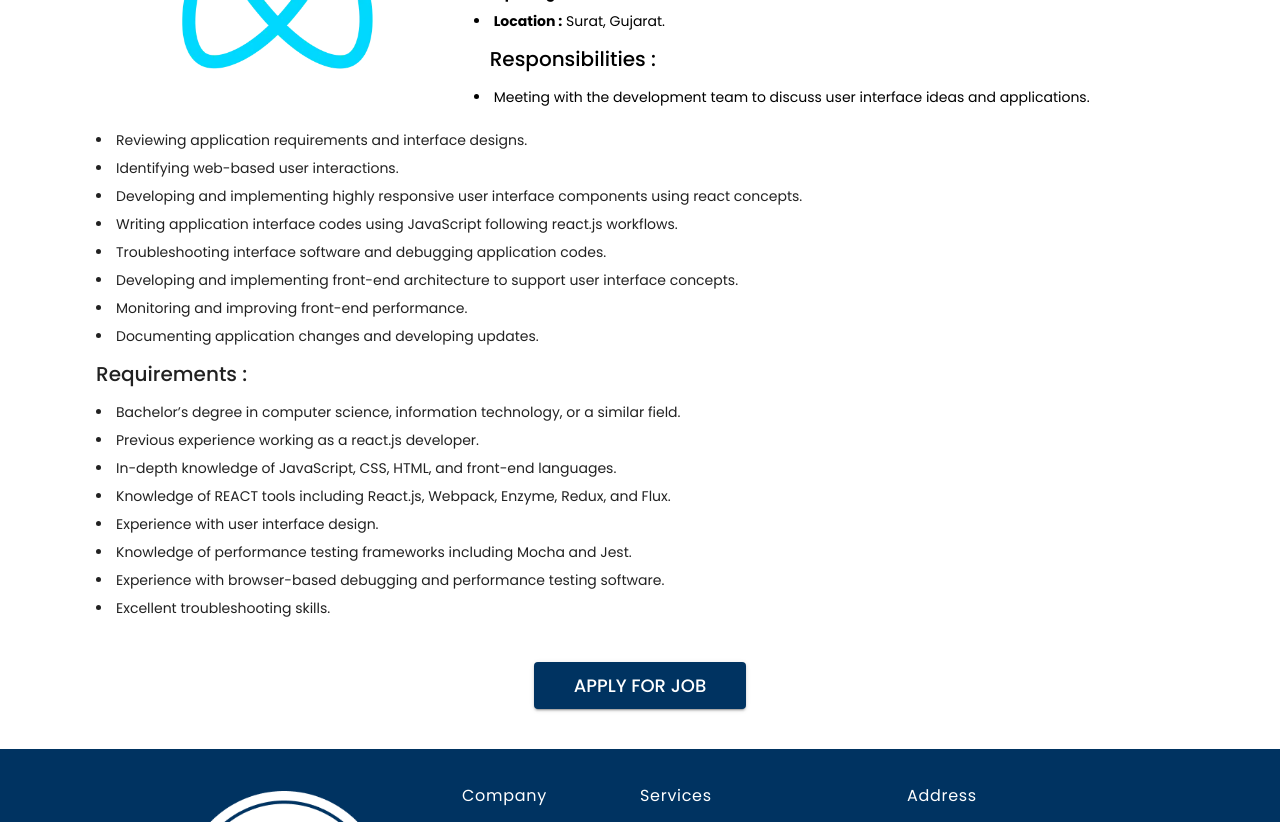
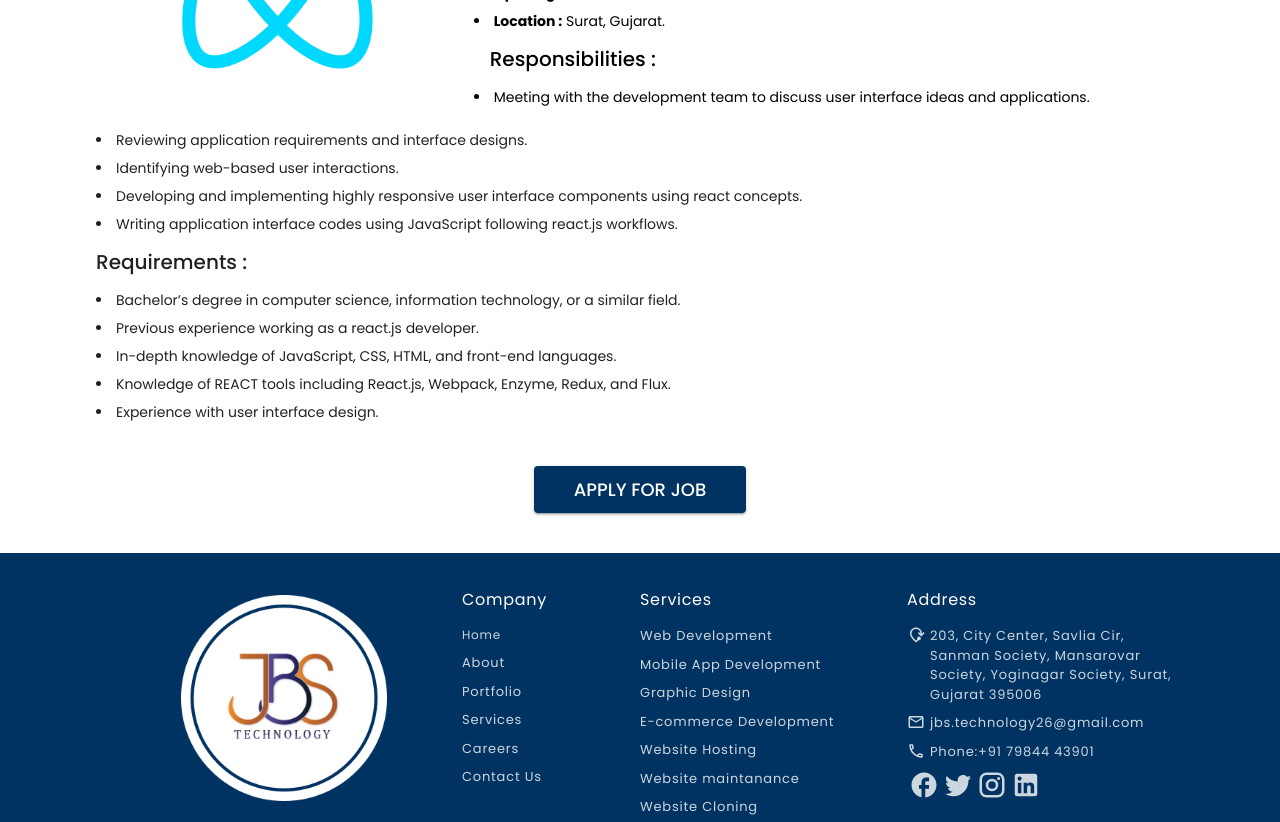
Before and after one commit to KaushalS1911/technology-website, a React (Create React App) app: page /career-card-data/1 in a window 1280 px wide. Shown: the part 580-1402 px from the top of the page. Built offline with nearby package versions, Linux system fonts and the light colour scheme.

Commit message:
chang slugs in website

```diff
--- a/src/App.js
+++ b/src/App.js
@@ -45,7 +45,7 @@ function App() {
         <Route path="/career-card-data/:id" element={<CareerCardData />} />
         <Route path="/contact" element={<Contact />} />
         {/*<Route path="/detailpage" element={<BoxDetailPage />} />*/}
-        <Route path="/detailpage/:detId" element={<BoxDetailPage />} />
+        <Route path="/services/:detId" element={<BoxDetailPage />} />
       </Routes>
       <Footer />
     </>
--- a/src/pages/Home/BoxDetailPage.js
+++ b/src/pages/Home/BoxDetailPage.js
@@ -24,7 +24,8 @@ function BoxDetailPage() {
 
 
   const { detId } = useParams();
-  const project = course.find((p) => p.id.toString() === detId);
+    console.log(detId,"hello")
+  const project = course.find((p) => p.link == detId);
 
   return (
     <Box mt={13}>
--- a/src/pages/careers/CareerCardData.js
+++ b/src/pages/careers/CareerCardData.js
@@ -24,7 +24,7 @@ export const CareerCardData = () => {
   return (
     <>
       <Box paddingY={9} mt={"50px"}>
-        <TitleAnimation title={careerData.heading} />
+        <TitleAnimation title={careerData?.heading} />
       </Box>
 
       <Box px={{ xs: "2rem", sm: "4rem", md: "6rem", xl: "8rem" }}>
@@ -46,7 +46,7 @@ export const CareerCardData = () => {
                 sx={{ fontSize: { xs: "14px", xl: "16px" } }}
                 color={theme.palette.primary.main}
               >
-                {careerData.heading}
+                {careerData?.heading}
               </Typography>
             </Link>
           </Breadcrumbs>
@@ -60,7 +60,7 @@ export const CareerCardData = () => {
           >
             <Grid item md={4} padding={2}>
               <img
-                src={careerData.image}
+                src={careerData?.image}
                 alt="react"
                 style={{ objectFit: "unset" }}
               />
@@ -71,28 +71,17 @@ export const CareerCardData = () => {
               color={theme.palette.black.main}
               sx={{
                 padding: { md: "15px" },
-                fontSize: { xs: "14px", xl: "16px" },
+                fontSize: { xs: "14px", xl: "15px" },
                 lineHeight: { lg: "20px", xl: "30px" },
               }}
             >
               <Typography variant="p">
-                We are looking for a skilled react.js developer to join our
-                front-end development team. In this role, you will be
-                responsible for developing and implementing user interface
-                components using React.js concepts and workflows such as Redux,
-                Flux, and Webpack. You will also be responsible for profiling
-                and improving front-end performance and documenting our
-                front-end codebase.
+                {careerData?.des1}
               </Typography>
               <Box marginY={2}>
                 <Typography variant="p">
-                  To ensure success as a react.js developer, you should have
-                  in-depth knowledge of JavaScript and React concepts, excellent
-                  front-end coding skills, and a good understanding of
-                  progressive web applications. Ultimately, a top-class react.js
-                  developer should be able to design and build modern user
-                  interface components to enhance application performance.
-                </Typography>
+                {careerData?.des2}
+                                 </Typography>
               </Box>
 
               <Typography variant="ul" lineHeight={2}>
@@ -106,7 +95,7 @@ export const CareerCardData = () => {
                   >
                     Experience :
                   </Typography>
-                  <Typography variant="p"> 1 years</Typography>
+                  <Typography variant="p">{careerData?.experience}</Typography>
                 </li>
                 <li style={{ listStyle: "unset" }}>
                   <Typography
@@ -118,7 +107,7 @@ export const CareerCardData = () => {
                   >
                     Openings :
                   </Typography>
-                  <Typography variant="p"> 2</Typography>
+                  <Typography variant="p">{careerData?.openings}</Typography>
                 </li>
                 <li style={{ listStyle: "unset" }}>
                   <Typography
@@ -130,7 +119,7 @@ export const CareerCardData = () => {
                   >
                     Location :
                   </Typography>
-                  <Typography variant="p"> Surat, Gujarat.</Typography>
+                  <Typography variant="p">{careerData?.location}</Typography>
                 </li>
 
                 <Typography variant="h6" marginY={1} marginLeft={2}>
@@ -138,8 +127,7 @@ export const CareerCardData = () => {
                 </Typography>
                 <li style={{ listStyle: "unset" }}>
                   <Typography variant="p">
-                    Meeting with the development team to discuss user interface
-                    ideas and applications.
+                    {careerData?.responsibilities1}
                   </Typography>
                 </li>
               </Typography>
@@ -151,104 +139,32 @@ export const CareerCardData = () => {
               variant="ul"
               // fontSize={14}
               sx={{
-                fontSize: { xs: "14px", xl: "16px" },
+                fontSize: { xs: "14px", xl: "15px" },
               }}
               lineHeight={2}
             >
+              {careerData?.responsibilities?.map((data) => (
               <li style={{ listStyle: "unset" }}>
                 <Typography variant="p">
-                  Reviewing application requirements and interface designs.
+                  {data}
                 </Typography>
               </li>
-              <li style={{ listStyle: "unset" }}>
-                <Typography variant="p">
-                  Identifying web-based user interactions.
-                </Typography>
-              </li>
-              <li style={{ listStyle: "unset" }}>
-                <Typography variant="p">
-                  Developing and implementing highly responsive user interface
-                  components using react concepts.
-                </Typography>
-              </li>
-              <li style={{ listStyle: "unset" }}>
-                <Typography variant="p">
-                  Writing application interface codes using JavaScript following
-                  react.js workflows.
-                </Typography>
-              </li>
-              <li style={{ listStyle: "unset" }}>
-                <Typography variant="p">
-                  Troubleshooting interface software and debugging application
-                  codes.
-                </Typography>
-              </li>
-              <li style={{ listStyle: "unset" }}>
-                <Typography variant="p">
-                  Developing and implementing front-end architecture to support
-                  user interface concepts.
-                </Typography>
-              </li>
-              <li style={{ listStyle: "unset" }}>
-                <Typography variant="p">
-                  Monitoring and improving front-end performance.
-                </Typography>
-              </li>
-              <li style={{ listStyle: "unset" }}>
-                <Typography variant="p">
-                  Documenting application changes and developing updates.
-                </Typography>
-              </li>
+
+              ))}
+
+
               <Typography variant="h6" marginY={1}>
                 Requirements :
               </Typography>
+              {careerData?.requirements?.map((data) => (
               <li style={{ listStyle: "unset" }}>
                 <Typography variant="p">
-                  Bachelor’s degree in computer science, information technology,
-                  or a similar field.
+                  {data}
                 </Typography>
               </li>
 
-              <li style={{ listStyle: "unset" }}>
-                <Typography variant="p">
-                  Previous experience working as a react.js developer.
-                </Typography>
-              </li>
-              <li style={{ listStyle: "unset" }}>
-                <Typography variant="p">
-                  In-depth knowledge of JavaScript, CSS, HTML, and front-end
-                  languages.
-                </Typography>
-              </li>
-              <li style={{ listStyle: "unset" }}>
-                <Typography variant="p">
-                  Knowledge of REACT tools including React.js, Webpack, Enzyme,
-                  Redux, and Flux.
-                </Typography>
-              </li>
-              <li style={{ listStyle: "unset" }}>
-                <Typography variant="p">
-                  Experience with user interface design.
-                </Typography>
-              </li>
-              <li style={{ listStyle: "unset" }}>
-                <Typography variant="p">
-                  Knowledge of performance testing frameworks including Mocha
-                  and Jest.
-                </Typography>
-              </li>
-              <li style={{ listStyle: "unset" }}>
-                <Typography variant="p">
-                  Experience with browser-based debugging and performance
-                  testing software.
-                </Typography>
-              </li>
-              <li style={{ listStyle: "unset" }}>
-                <Typography variant="p">
-                  Excellent troubleshooting skills.
-                </Typography>
-              </li>
-            </Typography>
+              ))}
+                         </Typography>
           </Box>
           <Box my={5} textAlign={"center"}>
             <Button
--- a/src/pages/careers/CareerCards.js
+++ b/src/pages/careers/CareerCards.js
@@ -14,6 +14,14 @@ const data = [
     descripition2: "No of Openings: 1 ",
     descripition3: "Location: Surat, Gujarat.",
     id: 1,
+    des1:"We are looking for a skilled react.js developer to join our front-end development team. In this role, you will be responsible for developing and implementing user interface components using React.js concepts and workflows such as Redux, Flux, and Webpack. You will also be responsible for profiling and improving front-end performance and documenting our front-end codebase.",
+    des2:"To ensure success as a react.js developer, you should have in-depth knowledge of JavaScript and React concepts, excellent front-end coding skills, and a good understanding of progressive web applications. Ultimately, a top-class react.js developer should be able to design and build modern user interface components to enhance application performance.",
+    experience:" 1 years",
+    openings : " 2",
+    location : ' Surat, Gujarat.',
+    responsibilities1:"Meeting with the development team to discuss user interface ideas and applications.",
+    responsibilities:["Reviewing application requirements and interface designs.","Identifying web-based user interactions.","Developing and implementing highly responsive user interface components using react concepts.","Writing application interface codes using JavaScript following react.js workflows."],
+    requirements:["Bachelor’s degree in computer science, information technology, or a similar field.","Previous experience working as a react.js developer.","In-depth knowledge of JavaScript, CSS, HTML, and front-end languages.","Knowledge of REACT tools including React.js, Webpack, Enzyme, Redux, and Flux.","Experience with user interface design."]
   },
   // {
   //   image: node,
--- a/src/pages/careers/Careers.js
+++ b/src/pages/careers/Careers.js
@@ -15,7 +15,6 @@ export const Careers = () => {
         </Box>
         <Box mt={"40px"} pb={"80px"}>
           <CareerCards />
-           {/*<ApplyjobForm />*/}
         </Box>
       </Box>
     </>
--- a/src/pages/services/ServicesProduct.js
+++ b/src/pages/services/ServicesProduct.js
@@ -48,7 +48,7 @@ const ServicesProduct = () => {
   // ];
   const data = course
   const handleButtonClick = (projectId) => {
-    navigate(`/detailpage/${projectId}`);
+    navigate(`/services/${projectId}`);
   };
 
   return (
@@ -64,7 +64,7 @@ const ServicesProduct = () => {
           {data.map((val, ind) => (
               <Grid item lg={4} key={ind}  md={6} sx={{ display: "flex" }}>
                 <Box
-                    onClick={() => handleButtonClick(val?.id)}
+                    onClick={() => handleButtonClick(val?.link)}
                     bgcolor="white"
                     sx={{
                       padding: { xl: "35px 25px", xs: "25px 20px" },
```
Also changed, not shown: src/components/AnimatedHome/MainHomePage.js (+6 -6 lines), src/components/Footer.js (+9 -9 lines), src/pages/Home/MainCources.js (+12 -0 lines).
